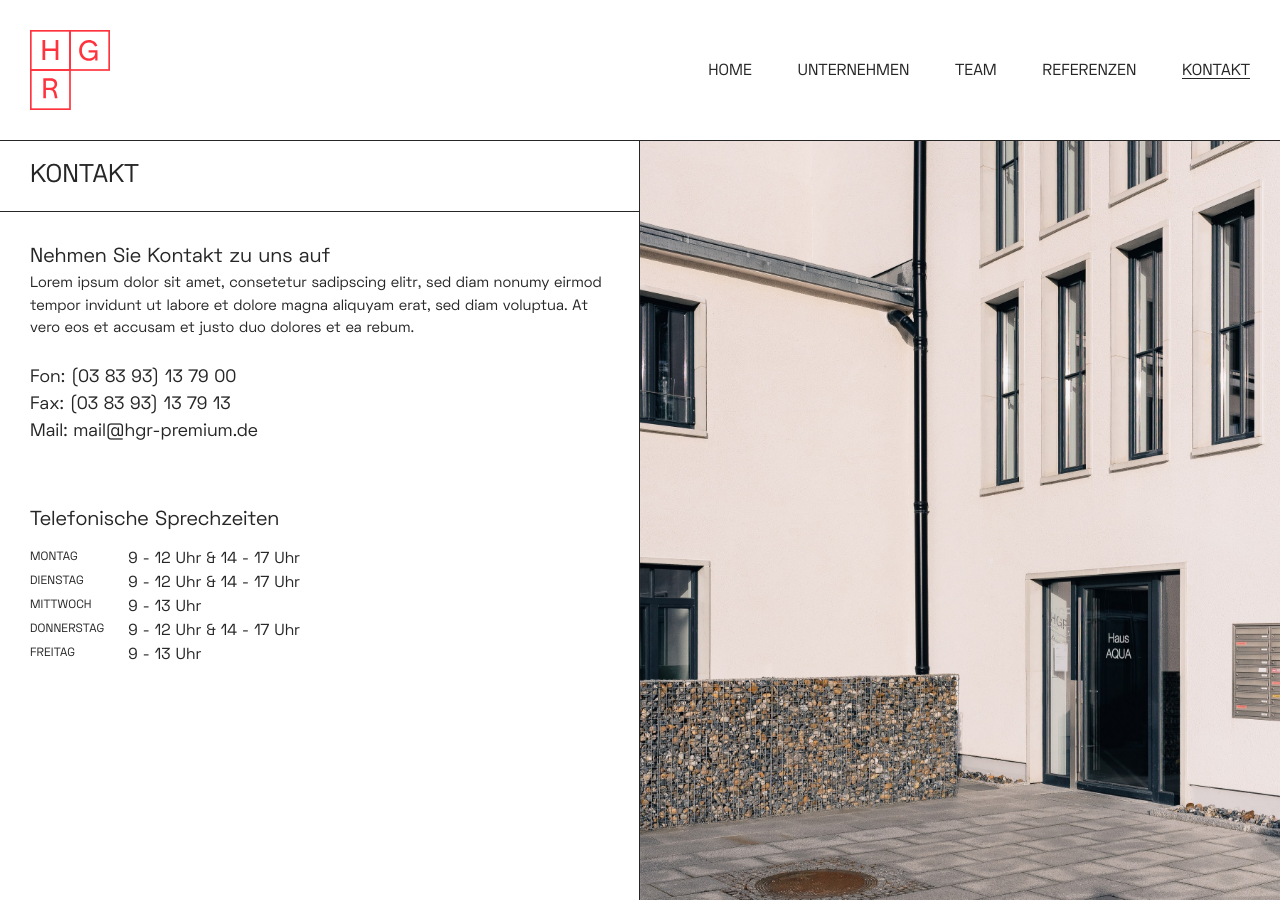
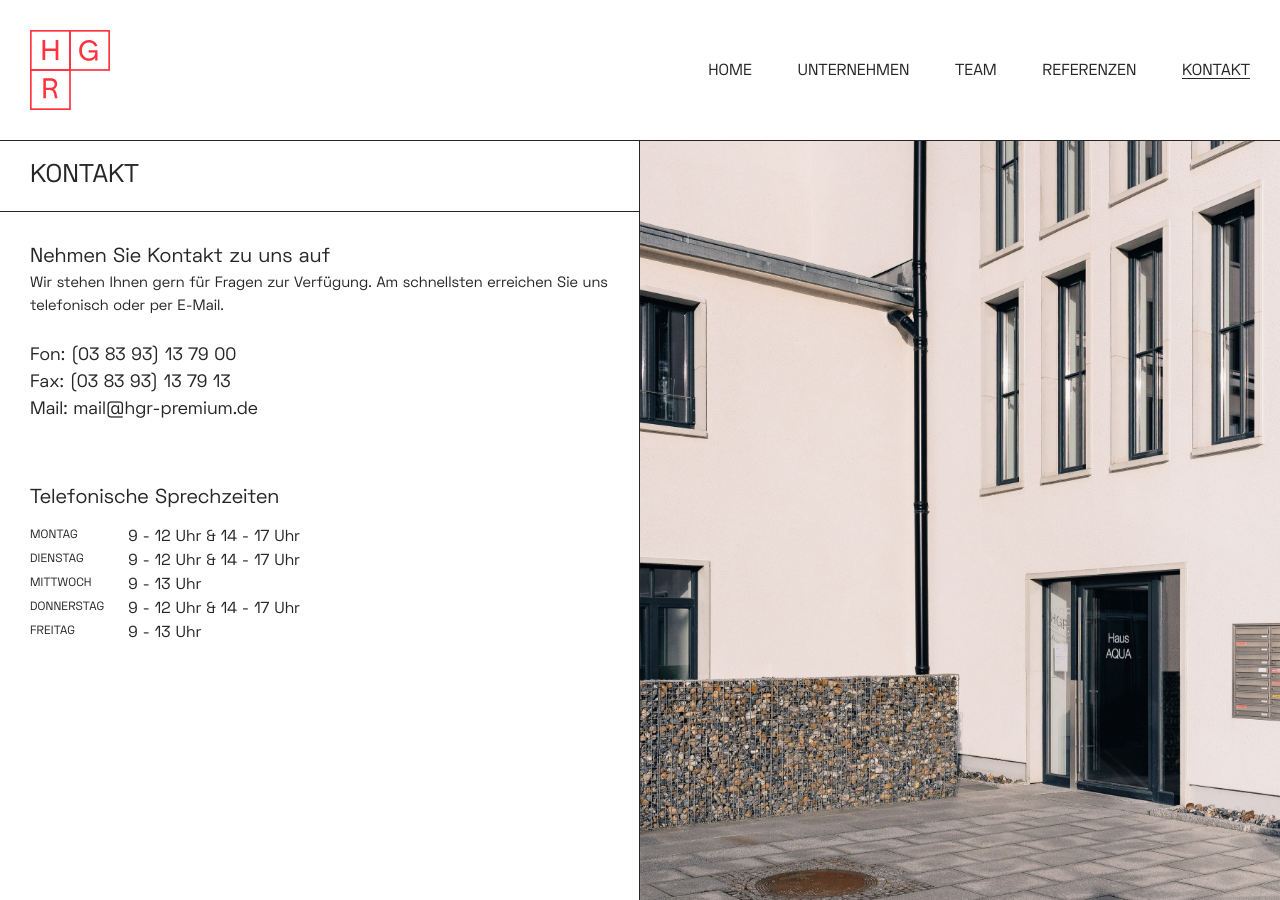
Before and after one commit to nikitasarejko/hgr, a Jekyll site: the page built from kontakt.markdown, in a window 1280 px wide and 900 px high. Built offline with Jekyll 4.4.1, drawn with Linux system fonts in a browser that asks for light colours; nearby versions of some CDN libraries.

Commit message:
Updated Kontakt

```diff
--- a/kontakt.markdown
+++ b/kontakt.markdown
@@ -26,4 +26,5 @@ layout: kontakt
 
 ## Nehmen Sie Kontakt zu uns auf
 
-Lorem ipsum dolor sit amet, consetetur sadipscing elitr, sed diam nonumy eirmod tempor invidunt ut labore et dolore magna aliquyam erat, sed diam voluptua. At vero eos et accusam et justo duo dolores et ea rebum.
+Wir stehen Ihnen gern für Fragen zur Verfügung.
+Am schnellsten erreichen Sie uns telefonisch oder per E-Mail.
```
